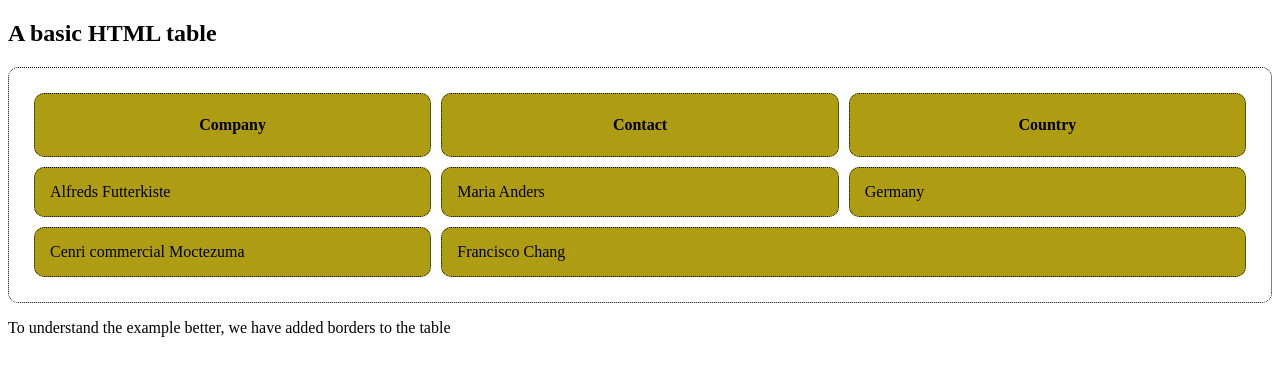
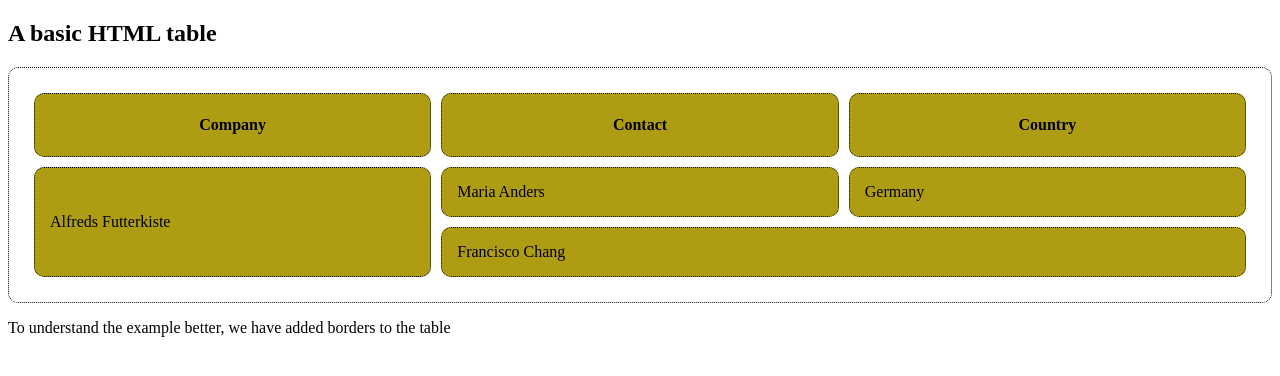
Before and after one commit to dhanniel/stutern-assignment, a plain HTML site: page HTML and CSS/tables.html in a window 1280 px wide. Drawn offline with Linux system fonts and the light colour scheme.

Commit message:
table modified

```diff
--- a/HTML and CSS/tables.html
+++ b/HTML and CSS/tables.html
@@ -27,12 +27,11 @@
             <th style="width:33.33%">Country</th>
         </tr>
         <tr>
-            <td>Alfreds Futterkiste</td>
+            <td rowspan="2">Alfreds Futterkiste</td>
             <td>Maria Anders</td>
             <td>Germany</td>
         </tr>
         <tr>
-            <td>Cenri commercial Moctezuma</td>
             <td colspan="2">Francisco Chang</td>
         </tr>
     </table>
```
